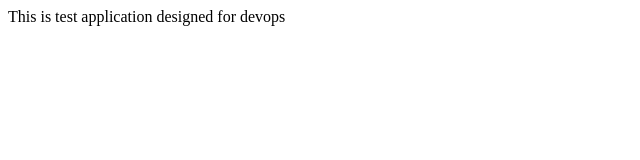
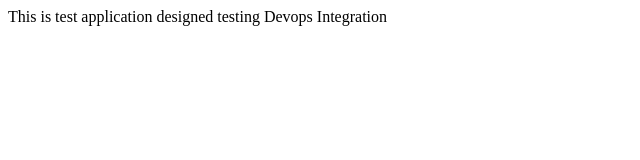
Before and after one commit to Srik7212/wiprodemo, a plain HTML site: page index.html in a window 1280 px wide. Shown: the whole page, without its empty margins (0-640 px from the left). Drawn offline with Linux system fonts and the light colour scheme.

Commit message:
Update index.html

```diff
--- a/index.html
+++ b/index.html
@@ -3,6 +3,6 @@
 <title>  sample  web application </title>
 </head>
 <body>
-This is  test application designed  for  devops
+This is  test application designed   testing Devops   Integration
 </body>
 </html>
```
